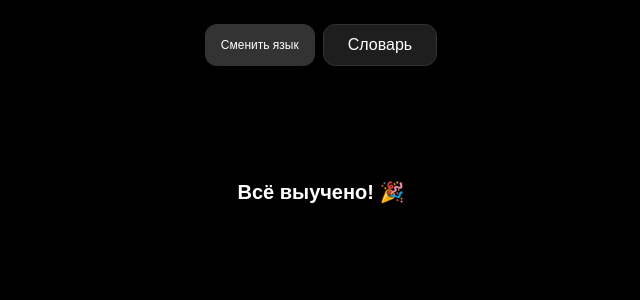
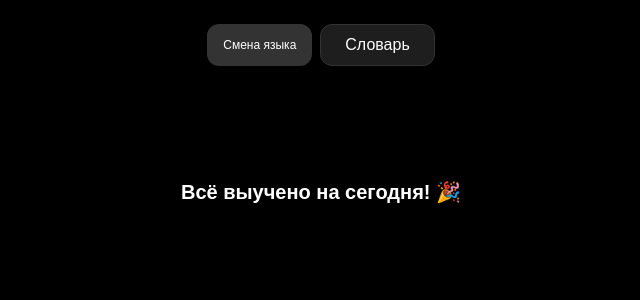
Before and after one commit to PavelSadovskii/phrase-trainer, a Next.js app: page / in a window 1280 px wide. Both pictures are taken after a click on the button "English". Shown: the top 300 px of the page, without its empty margins (319-959 px from the left). Built offline with nearby package versions, Linux system fonts and the light colour scheme.

Commit message:
Убрал задвоение

```diff
--- a/app/page.tsx
+++ b/app/page.tsx
@@ -14,7 +14,7 @@ export default function Home() {
   const [newPhrase, setNewPhrase] = useState({ phrase: '', translation: '', example: '', context: '' });
   const [importText, setImportText] = useState('');
 
-  // Загрузка фраз конкретного языка
+  // Загрузка данных строго при смене языка
   useEffect(() => {
     if (!lang) return;
     const saved = localStorage.getItem(`phrases-${lang}`);
@@ -37,10 +37,11 @@ export default function Home() {
   }, [currentPhrase?.id]);
 
   const addPhrase = () => {
-    if (!newPhrase.phrase || !newPhrase.translation) return;
-    const updated = [...phrases, { ...newPhrase, id: Date.now(), nextReview: 0 }];
+    if (!newPhrase.phrase) return;
+    const newEntry = { ...newPhrase, id: Date.now(), nextReview: 0 };
+    const updated = [...phrases, newEntry];
     savePhrases(updated);
-    setDailyQueue([...dailyQueue, updated[updated.length - 1]]);
+    setDailyQueue(prev => [...prev, newEntry]);
     setNewPhrase({ phrase: '', translation: '', example: '', context: '' });
   };
 
@@ -50,7 +51,7 @@ export default function Home() {
       return { id: Date.now() + Math.random(), phrase: phrase?.trim() || '', translation: translation?.trim() || '...', example: example?.trim() || '', context: context?.trim() || '', nextReview: 0 };
     }).filter(p => p.phrase);
     savePhrases([...phrases, ...newPhrases]);
-    setDailyQueue([...dailyQueue, ...newPhrases]);
+    setDailyQueue(prev => [...prev, ...newPhrases]);
     setImportText('');
   };
 
@@ -63,7 +64,6 @@ export default function Home() {
     }
   };
 
-  // Экран выбора языка
   if (!lang) return (
     <main className="min-h-screen bg-black flex flex-col items-center justify-center p-6 text-white">
       <h1 className="text-3xl font-bold mb-10">Какой язык учим сегодня?</h1>
@@ -77,52 +77,37 @@ export default function Home() {
   return (
     <main className="min-h-screen bg-[#000000] p-6 flex flex-col items-center text-white">
       <div className="flex gap-2 mb-8">
-        <button onClick={() => setLang(null)} className="bg-[#333] px-4 py-2 rounded-xl text-xs">Сменить язык</button>
+        <button onClick={() => setLang(null)} className="bg-[#333] px-4 py-2 rounded-xl text-xs">Смена языка</button>
         <button onClick={() => setIsViewingList(!isViewingList)} className="bg-[#1e1e1e] px-6 py-2 rounded-xl border border-[#333]">
           {isViewingList ? "К тренировке" : "Словарь"}
         </button>
       </div>
 
-      {!isViewingList && currentPhrase && (
-        <div className="w-full max-w-md mb-6 flex justify-between items-center text-gray-400 text-sm">
-          <span>Осталось повторить: {dailyQueue.length}</span>
-          <div className="w-32 h-2 bg-[#2a2a2a] rounded-full overflow-hidden">
-            <div className="h-full bg-blue-600 transition-all" style={{ width: `${((phrases.length - dailyQueue.length) / (phrases.length || 1)) * 100}%` }}></div>
-          </div>
-        </div>
-      )}
-
-      {isViewingList && (
-        <div className="w-full max-w-md">
-          <div className="bg-[#1e1e1e] p-6 rounded-3xl mb-6 border border-[#333]">
+      {/* ОТОБРАЖАЕМ ЛИБО СПИСОК, ЛИБО УПРАЖНЕНИЕ */}
+      {isViewingList ? (
+        <div className="w-full max-w-md space-y-6">
+          <div className="bg-[#1e1e1e] p-6 rounded-3xl border border-[#333]">
             <input className="w-full p-3 bg-[#2a2a2a] rounded-xl mb-2" placeholder="Фраза" value={newPhrase.phrase} onChange={e => setNewPhrase({...newPhrase, phrase: e.target.value})} />
-            <input className="w-full p-3 bg-[#2a2a2a] rounded-xl mb-2" placeholder="Перевод" value={newPhrase.translation} onChange={e => setNewPhrase({...newPhrase, translation: e.target.value})} />
-            <input className="w-full p-3 bg-[#2a2a2a] rounded-xl mb-2" placeholder="Пример" value={newPhrase.example} onChange={e => setNewPhrase({...newPhrase, example: e.target.value})} />
-            <input className="w-full p-3 bg-[#2a2a2a] rounded-xl mb-4" placeholder="Контекст" value={newPhrase.context} onChange={e => setNewPhrase({...newPhrase, context: e.target.value})} />
+            <input className="w-full p-3 bg-[#2a2a2a] rounded-xl mb-4" placeholder="Перевод" value={newPhrase.translation} onChange={e => setNewPhrase({...newPhrase, translation: e.target.value})} />
             <button onClick={addPhrase} className="w-full bg-blue-600 py-3 rounded-xl font-bold">Добавить</button>
           </div>
-          <div className="bg-[#1e1e1e] p-6 rounded-3xl mb-6 border border-[#333]">
-             <h3 className="font-bold mb-2">Импорт</h3>
-             <textarea className="w-full p-3 bg-[#2a2a2a] rounded-xl text-white mb-2 h-20" placeholder="фраза|перевод|пример|контекст" value={importText} onChange={e => setImportText(e.target.value)}/>
-             <button onClick={handleImport} className="w-full bg-[#333] py-3 rounded-xl font-bold">Импортировать</button>
-          </div>
-        </div>
-      )}
-
-      {isViewingList ? (
-        <div className="w-full max-w-md space-y-3">
           {phrases.map(p => (
-            <div key={p.id} className="bg-[#1e1e1e] p-4 rounded-2xl border border-[#333] font-bold">{p.phrase} - <span className="text-gray-400 font-normal">{p.translation}</span></div>
+            <div key={p.id} className="bg-[#1e1e1e] p-4 rounded-2xl border border-[#333]">{p.phrase} - {p.translation}</div>
           ))}
         </div>
-      ) : !currentPhrase ? (
-        <div className="text-xl font-bold mt-20">Всё выучено! 🎉</div>
       ) : (
         <div className="w-full max-w-md">
-          {mode === 'flashcard' && <Flashcard phrase={currentPhrase} onReview={handleReview} />}
-          {mode === 'gapfill' && <GapFill phrase={currentPhrase} onReview={handleReview} />}
-          {mode === 'scramble' && <Scramble phrase={currentPhrase} onReview={handleReview} />}
-          {mode === 'missingLetters' && <MissingLetters phrase={currentPhrase} onReview={handleReview} />}
+            {!currentPhrase ? (
+                <div className="text-xl font-bold mt-20 text-center">Всё выучено на сегодня! 🎉</div>
+            ) : (
+                <>
+                    <div className="mb-6 text-gray-400 text-sm">Осталось повторить: {dailyQueue.length}</div>
+                    {mode === 'flashcard' && <Flashcard phrase={currentPhrase} onReview={handleReview} />}
+                    {mode === 'gapfill' && <GapFill phrase={currentPhrase} onReview={handleReview} />}
+                    {mode === 'scramble' && <Scramble phrase={currentPhrase} onReview={handleReview} />}
+                    {mode === 'missingLetters' && <MissingLetters phrase={currentPhrase} onReview={handleReview} />}
+                </>
+            )}
         </div>
       )}
     </main>
```
